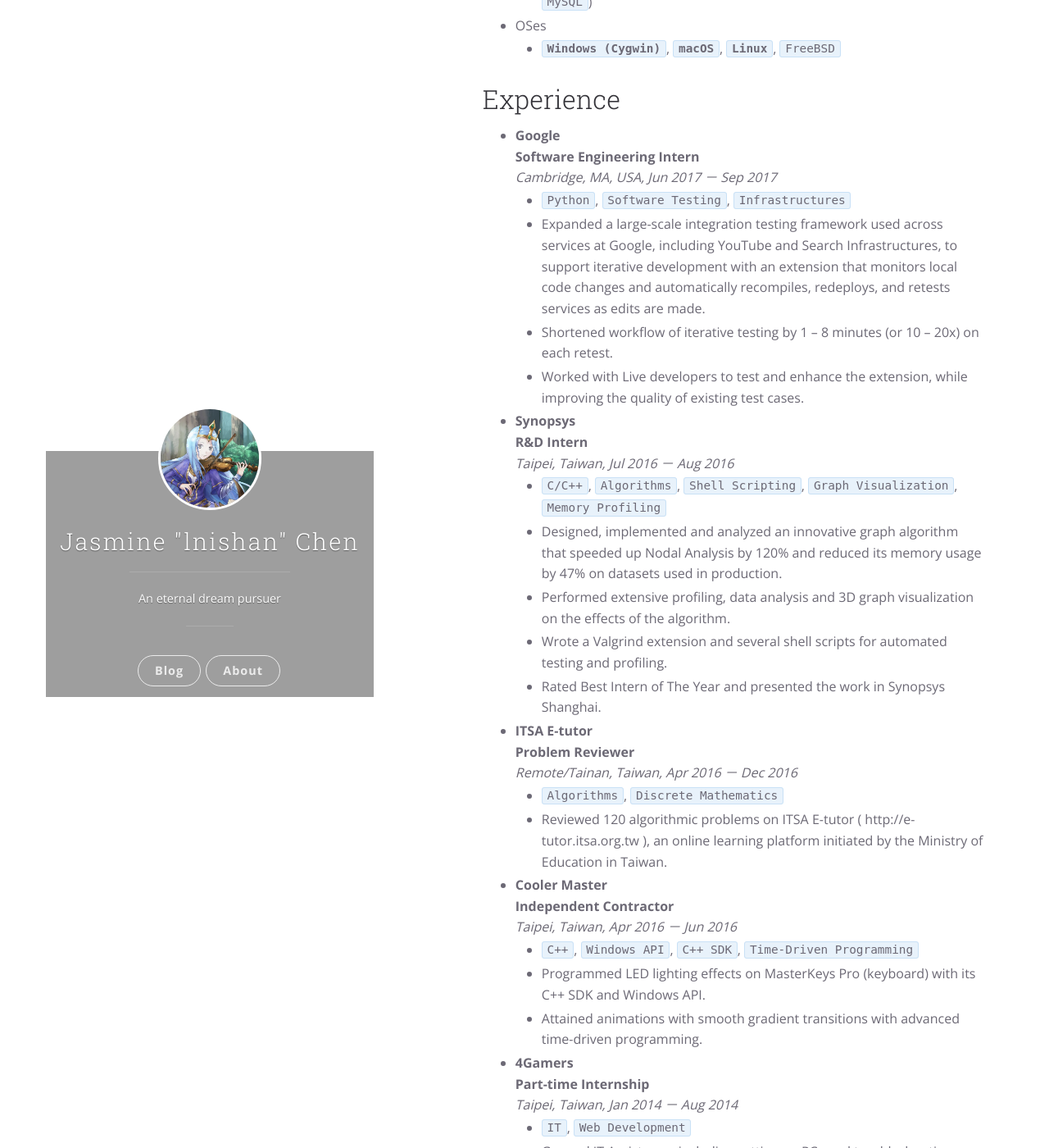
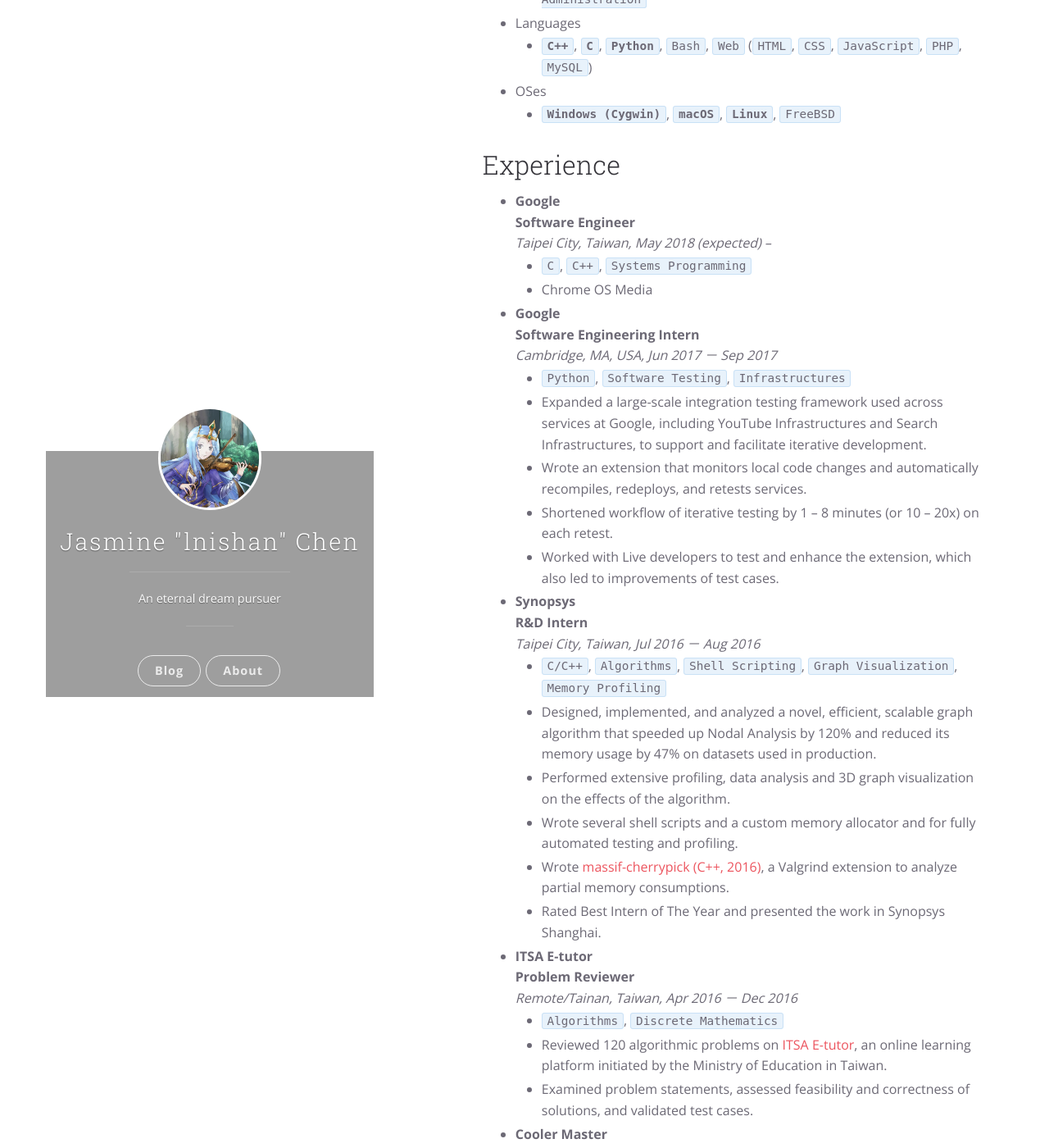
Before and after one commit to lnishan/lnishan.github.io, a Jekyll site: the page built from about.md, in a window 1280 px wide and 1400 px high, scrolled down 2163 px. Shown: the whole window at 82% size. Built offline with Jekyll 4.4.1, drawn with Linux system fonts in a browser that asks for light colours; nearby versions of some CDN libraries; some web fonts are replaced; some of the changed text lies outside the part shown.

Commit message:
Sync CV changes (4/14/2018)

```diff
--- a/about.md
+++ b/about.md
@@ -10,16 +10,17 @@
 
 Career Summary
 
+- **Incoming Software Engineer** at **Google Taipei**.
 - **Software Engineering Intern** at **Google USA**.
   - Expanded a large-scale testing framework used by Google YouTube and Search Infrastructure developers.
 - **R&D Intern** at **Synopsys Taiwan**.
   - Designed, implemented and analyzed graph algorithms on production-scale datasets.
   - Rated Best Intern of the Year and presented the work in Synopsys Shanghai.
-- 3 years of experiences in gaming industries.
-  - Wrote keyboard lighting effects, implemented website designs, managed servers and coordinated multiple events.
-- Been a competitive programmer for 11 years, usually as the team leader.
+- 11 years of experience in competitive programming. Led numerous teams and gave lectures.
   - Received 20+ national/regional awards in programming competitions.
-  - Curated a well-received resource collection: "Awesome Competitive Programming" (1,800+ stars, 400+ forks on GitHub).
+  - Curated a well-received resource collection: "Awesome Competitive Programming" (2,500+ stars on GitHub).
+- 3 years of experience in gaming industries.
+  - Wrote keyboard lighting effects, implemented website designs, managed servers and coordinated events.
 - Created, administered and managed multiple websites with decent web traffic.
 
 
@@ -55,9 +56,9 @@
 
 - **National Chiao Tung University**
 Bachelor's Degree, **Computer Science and Engineering** (Sep 2014 － Jan 2018), Management Science (Sep 2012 － Jun 2014)
-  - Bachelor's Thesis: [SQLGitHub (Python, 2017)](https://github.com/lnishan/SQLGitHub), a tool that makes managing GitHub organizations easier. Features a SQL-like syntax to query through GitHub API. In collaboration with *Mozilla Taiwan*.
-  - **GPA: 4.00**/4.30 (**Rank: 1**/53)
-  - 5 *Academic Achievement Awards* (4 in Computer Science)
+  - Bachelor's Thesis: [SQLGitHub (Python, 2017)](https://github.com/lnishan/SQLGitHub), a project mentored by Mozilla to make managing GitHub organizations easier. Features a SQL-like syntax to fetch aggregate data from GitHub API. Wrote a SQL parser from scratch.
+  - **GPA: 4.01**/4.30
+  - 5 *Academic Achievement Awards* (Top 5% in class)
   - 2 *Curricular Scholarships* (Discrete Mathematics, Data Structures)
   - Teaching Assistant, *Object-Oriented Programming*
   - Relevant Coursework: Data Structures, Algorithms, Artificial Intelligence, Discrete Mathematics, Probabilities, Operating Systems, Computer Organization, Computer Networks, Computer Graphics, Computer Security, Database Systems, System/Network Administration Practice, Parallel Programming, Human Computer Interaction
@@ -76,42 +77,51 @@
 ## Experience
 
 - **Google**
+**Software Engineer**
+*Taipei City, Taiwan, May 2018 (expected) –*
+  - `C`, `C++`, `Systems Programming`
+  - Chrome OS Media
+
+- **Google**
 **Software Engineering Intern**
 *Cambridge, MA, USA, Jun 2017 － Sep 2017*
   - `Python`, `Software Testing`, `Infrastructures`
-  - Expanded a large-scale integration testing framework used across services at Google, including YouTube and Search Infrastructures, to support iterative development with an extension that monitors local code changes and automatically recompiles, redeploys, and retests services as edits are made.
+  - Expanded a large-scale integration testing framework used across services at Google, including YouTube Infrastructures and Search Infrastructures, to support and facilitate iterative development.
+  - Wrote an extension that monitors local code changes and automatically recompiles, redeploys, and retests services.
   - Shortened workflow of iterative testing by 1 – 8 minutes (or 10 – 20x) on each retest.
-  - Worked with Live developers to test and enhance the extension, while improving the quality of existing test cases.
+  - Worked with Live developers to test and enhance the extension, which also led to improvements of test cases.
 
 - **Synopsys**
 **R&D Intern**
-*Taipei, Taiwan, Jul 2016 － Aug 2016*
+*Taipei City, Taiwan, Jul 2016 － Aug 2016*
   - `C/C++`, `Algorithms`, `Shell Scripting`, `Graph Visualization`, `Memory Profiling`
-  - Designed, implemented and analyzed an innovative graph algorithm that speeded up Nodal Analysis by 120% and reduced its memory usage by 47% on datasets used in production.
+  - Designed, implemented, and analyzed a novel, efficient, scalable graph algorithm that speeded up Nodal Analysis by 120% and reduced its memory usage by 47% on datasets used in production.
   - Performed extensive profiling, data analysis and 3D graph visualization on the effects of the algorithm.
-  - Wrote a Valgrind extension and several shell scripts for automated testing and profiling.
+  - Wrote several shell scripts and a custom memory allocator and for fully automated testing and profiling.
+  - Wrote [massif-cherrypick (C++, 2016)](https://github.com/lnishan/massif-cherrypick), a Valgrind extension to analyze partial memory consumptions.
   - Rated Best Intern of The Year and presented the work in Synopsys Shanghai.
 
 - **ITSA E-tutor**
 **Problem Reviewer**
 *Remote/Tainan, Taiwan, Apr 2016 － Dec 2016*
   - `Algorithms`, `Discrete Mathematics`
-  - Reviewed 120 algorithmic problems on ITSA E-tutor ( http://e-tutor.itsa.org.tw ), an online learning platform initiated by the Ministry of Education in Taiwan.
+  - Reviewed 120 algorithmic problems on [ITSA E-tutor](http://e-tutor.itsa.org.tw), an online learning platform initiated by the Ministry of Education in Taiwan.
+  - Examined problem statements, assessed feasibility and correctness of solutions, and validated test cases.
 
 - **Cooler Master**
 **Independent Contractor**
-*Taipei, Taiwan, Apr 2016 － Jun 2016*
+*Taipei City, Taiwan, Apr 2016 － Jun 2016*
   - `C++`, `Windows API`, `C++ SDK`, `Time-Driven Programming`
   - Programmed LED lighting effects on MasterKeys Pro (keyboard) with its C++ SDK and Windows API.
   - Attained animations with smooth gradient transitions with advanced time-driven programming.
 
 - **4Gamers**
 **Part-time Internship**
-*Taipei, Taiwan, Jan 2014 － Aug 2014*
+*Taipei City, Taiwan, Jan 2014 － Aug 2014*
   - `IT`, `Web Development`
   - General IT Assistance, including setting up PCs and troubleshooting issues.
   - Implemented professional web designs with HTML, CSS and JavaScript.
-  - Assisted many Twitch celebrity streamers (5,000 - 100,000 followers) in partnerships, stream moderation and other issues.
+  - Assisted many Twitch celebrity streamers (5,000 - 100,000 followers) in partnerships, sponsorships, stream moderation and other issues.
 
 - **eGamers**
 **Part-time Internship**, **Community Coordinator**
```
Also changed, not shown: other parts of about.md (+1 -1 lines).
